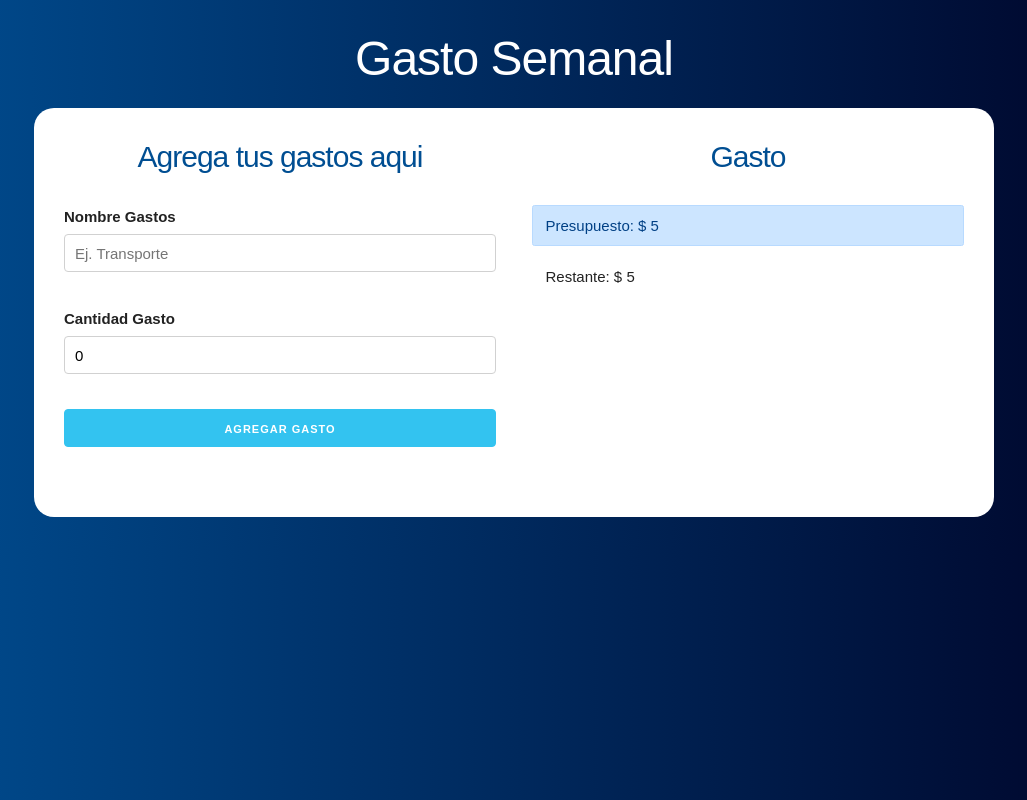
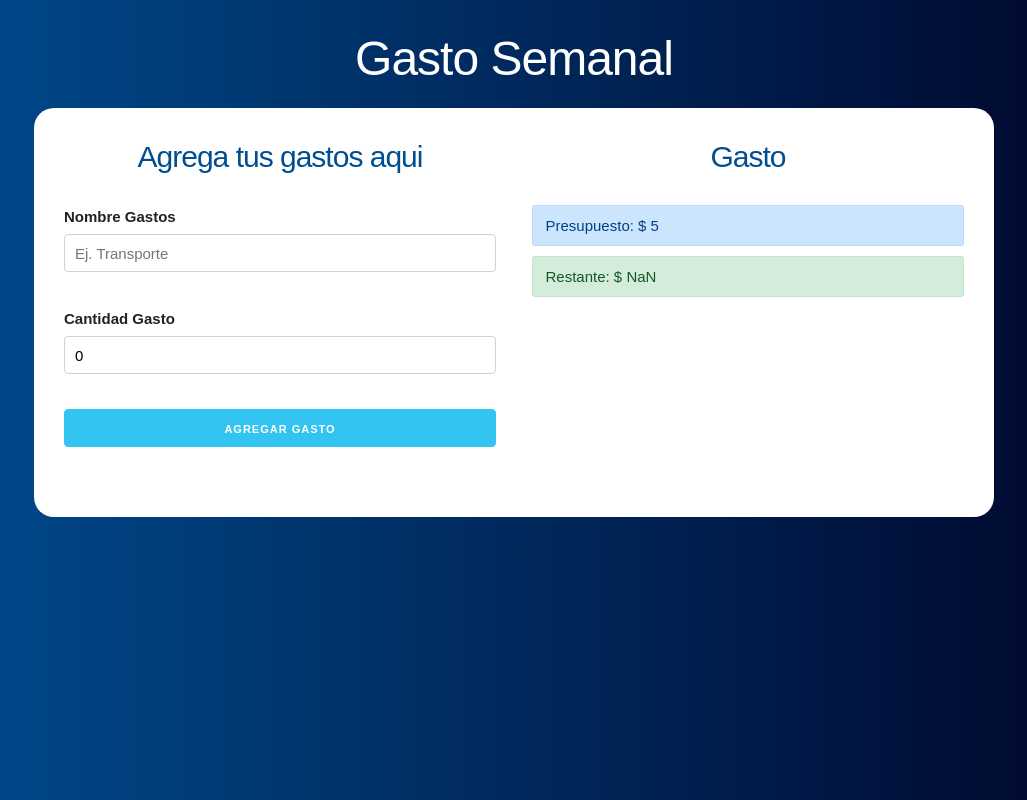
Before and after one commit to cvaquedano/presupuestoReact, a React (Create React App) app: page / in a window 1280 px wide. Both pictures are taken after typing "5" into the empty fields and a click on the input "Definir Presupuesto". Shown: the whole page, without its empty margins (126-1153 px from the left). Built offline with nearby package versions, Linux system fonts and the light colour scheme.

Commit message:
costom alerts

```diff
--- a/src/App.js
+++ b/src/App.js
@@ -29,7 +29,7 @@
     setRestante(presupuestoRestante);
 
     setCrearGasto(false);
-  },[gasto])
+  },[crearGasto, gasto, gastos, restante])
 
 
 
--- a/src/components/ControlPresupuesto.js
+++ b/src/components/ControlPresupuesto.js
@@ -1,10 +1,12 @@
 import React, { Fragment } from 'react';
+import {revisarPresupuesto} from '../helpers';
+
 const ControlPresupuesto = ({presupuesto, restante}) => {
     return ( <Fragment>
         <div className="alert alert-primary">
             Presupuesto: $ {presupuesto}
         </div>
-        <div className="alert">
+        <div className={revisarPresupuesto(presupuesto, restante)}>
             Restante: $ {restante}
         </div>
     </Fragment> );
--- /dev/null
+++ b/src/helpers.js
@@ -0,0 +1,11 @@
+export const revisarPresupuesto= (presupuesto, restante) =>{
+    let clase;
+    if((presupuesto/4)> restante){
+        clase='alert alert-danger';
+    } else if((presupuesto/2)> restante){
+        clase='alert alert-warning';
+    } else {
+        clase='alert alert-success';
+    }
+    return clase;
+}
```
